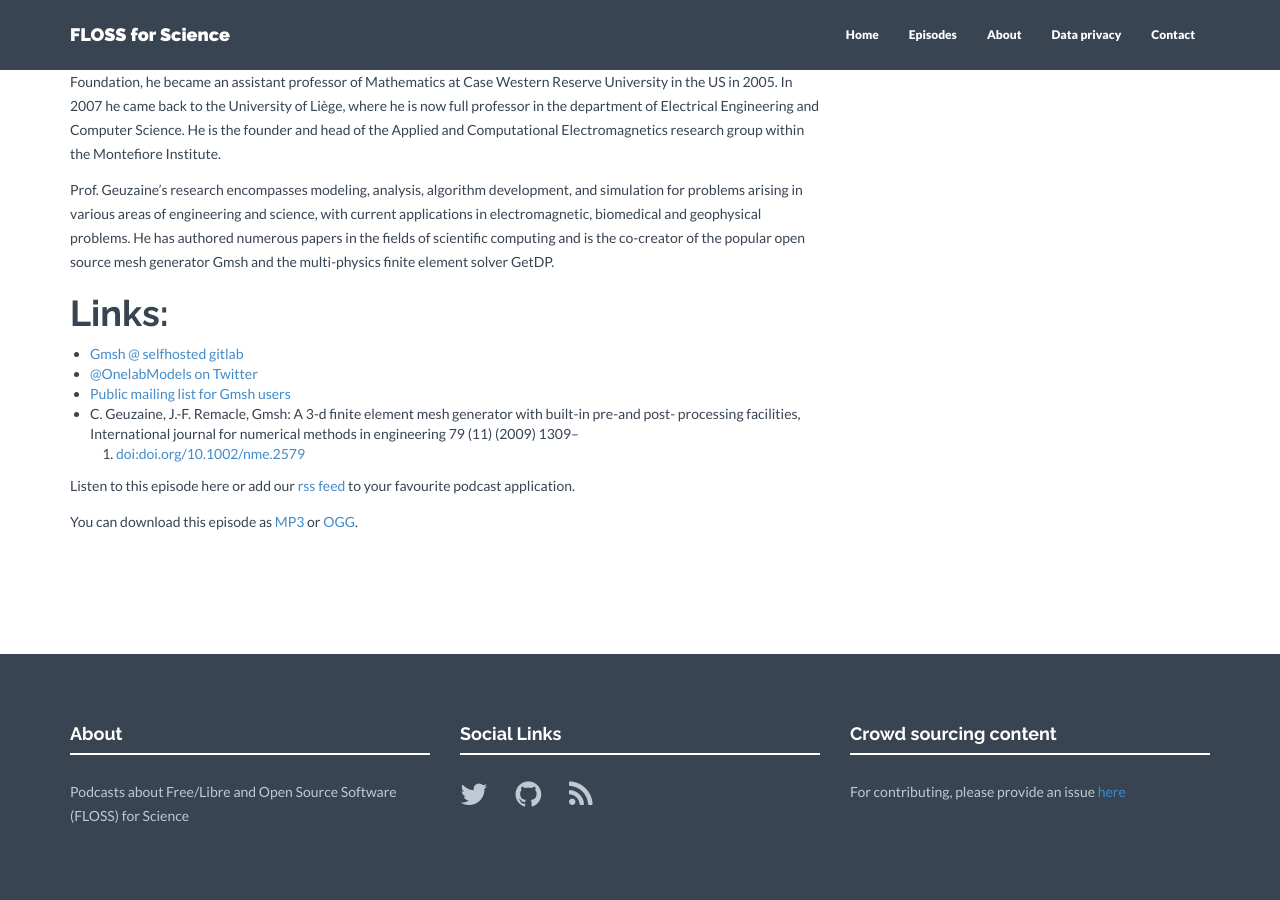
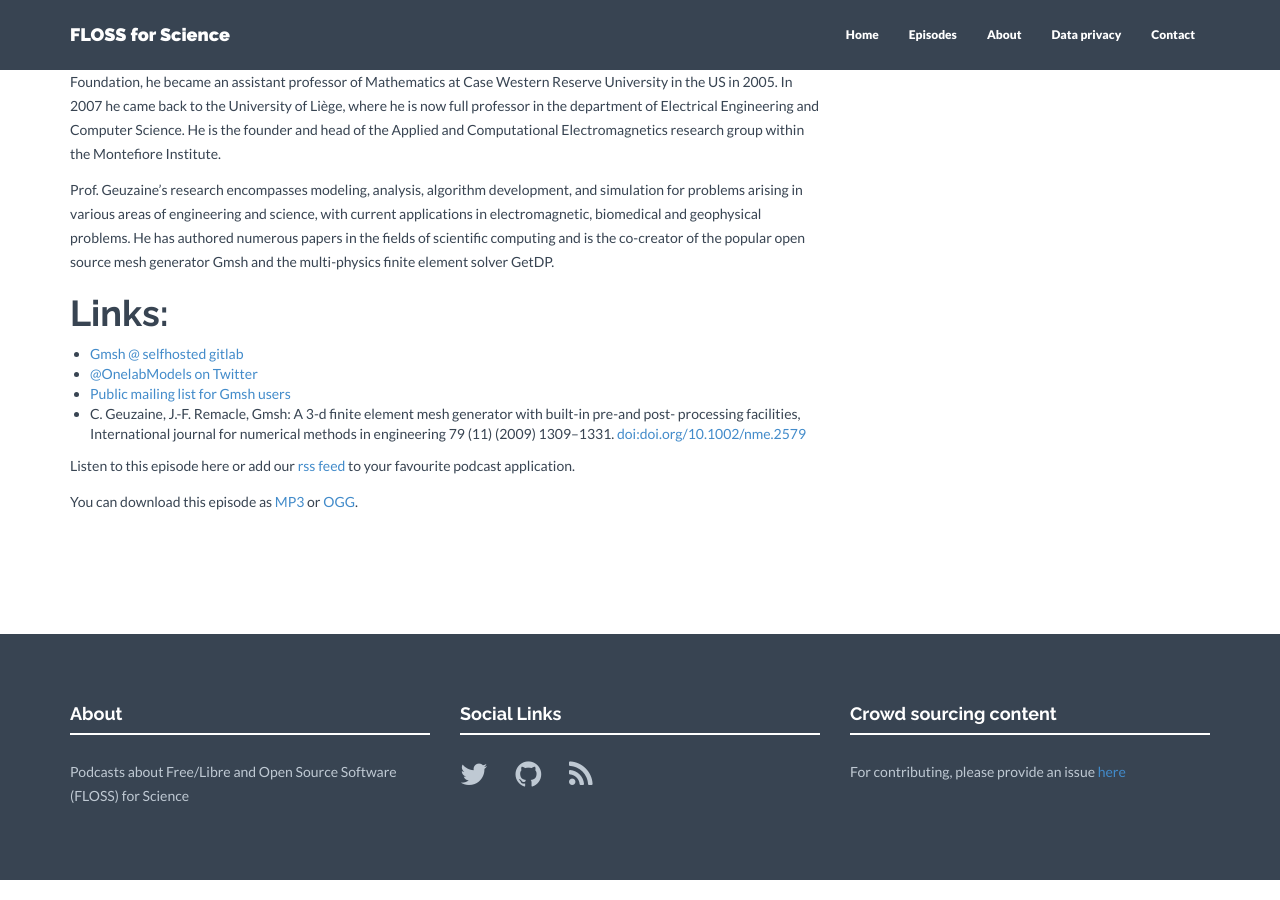
Before and after one commit to FLOSSforScience/FLOSSforScience.github.io, a Jekyll site: the page built from _posts/2018-03-25-season-1-episode-09.markdown, in a window 1280 px wide and 900 px high, scrolled down 1175 px. Built offline with Jekyll 4.4.1, drawn with Linux system fonts in a browser that asks for light colours; nearby versions of some CDN libraries.

```diff
--- a/_posts/2018-03-25-season-1-episode-09.markdown
+++ b/_posts/2018-03-25-season-1-episode-09.markdown
@@ -36,7 +36,7 @@ podcast_episode_number: 009
 podcast_subtitle: An interview with Christophe Geuzaine
 #Description of the podcast
 podcast_description: |
- In Episode 9, we interviewed Christophe Geuzaine about GMSH, a three-dimensional finite element mesh generator with built-in pre- and post-processing facilities. GMSH is a free 3D finite element mesh generator with a built-in CAD engine and post-processor. Its design goal is to provide a fast, light and user-friendly meshing tool with parametric input and advanced visualization capabilities.
+ In Episode 9, we interviewed Christophe Geuzaine about Gmsh, a three-dimensional finite element mesh generator with built-in pre- and post-processing facilities. Gmsh is a free 3D finite element mesh generator with a built-in CAD engine and post-processor. Its design goal is to provide a fast, light and user-friendly meshing tool with parametric input and advanced visualization capabilities.
 ---
 
 <audio controls>
@@ -61,8 +61,7 @@ Prof. Geuzaine's research encompasses modeling, analysis, algorithm development,
 * [@OnelabModels on Twitter](https://www.twitter.com/OnelabModels)
 * [Public mailing list for Gmsh users](http://onelab.info/mailman/listinfo/gmsh/)
 * C.  Geuzaine,  J.-F.  Remacle,  Gmsh:  A  3-d  finite  element  mesh  generator  with  built-in  pre-and  post-
-processing  facilities,  International  journal  for  numerical  methods  in  engineering  79  (11)  (2009)  1309–
-1331. [doi:doi.org/10.1002/nme.2579](https://doi.org/10.1002/nme.2579)
+processing  facilities,  International  journal  for  numerical  methods  in  engineering  79  (11)  (2009)  1309–1331. [doi:doi.org/10.1002/nme.2579](https://doi.org/10.1002/nme.2579)
 
 Listen to this episode here or add our [rss feed](https://flossforscience.github.io/feed.xml) to your favourite podcast application.
 
```
